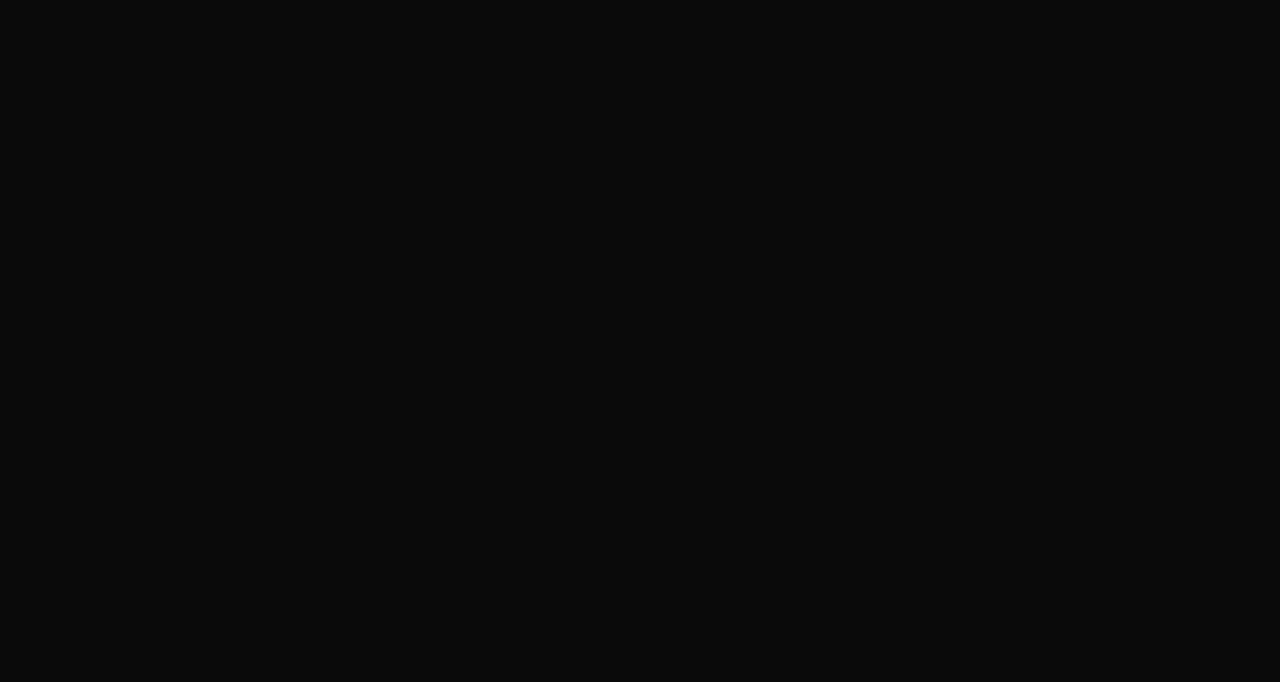
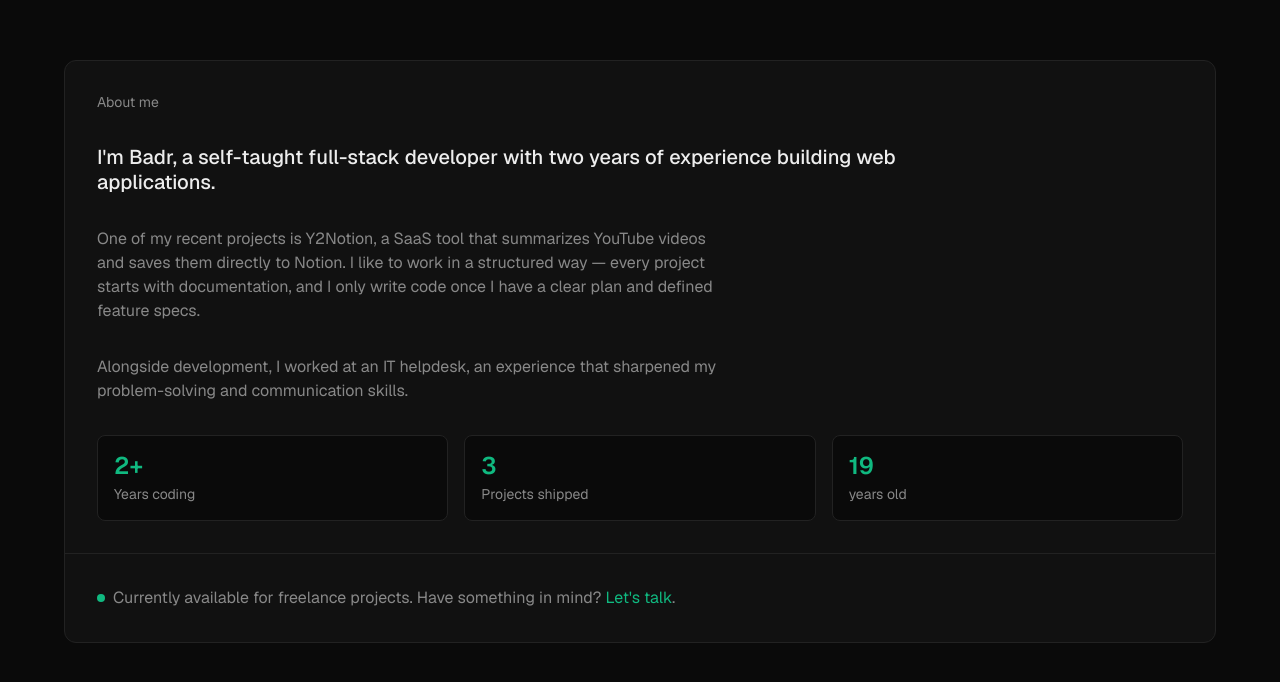
Before and after one commit to ibn-h/fullstack-portfolio, a Next.js app: page / in a window 1280 px wide. Shown: the part 1619-2301 px from the top of the page. Before the commit the page ends 1551 px from the top, so only its background shows below. Built offline with nearby package versions, Linux system fonts and the light colour scheme.

Commit message:
implement about section

```diff
--- a/app/page.tsx
+++ b/app/page.tsx
@@ -1,4 +1,5 @@
 import { Hero } from "@/components/sections/hero";
+import { About } from "@/components/sections/about";
 import ProjectsSection from "@/components/projects/ProjectsSection";
 
 export default function Home() {
@@ -6,6 +7,7 @@ export default function Home() {
     <main className="w-full">
       <Hero name="Badr" />
       <ProjectsSection/>
+      <About />
     </main>
   );
 }
--- /dev/null
+++ b/components/sections/about.tsx
@@ -0,0 +1,77 @@
+import Link from "next/link";
+
+import {
+  Card,
+  CardContent,
+  CardFooter,
+  CardHeader,
+} from "@/components/ui/card";
+
+const stats = [
+  { value: "2+", label: "Years coding" },
+  { value: "3", label: "Projects shipped" },
+  { value: "19", label: "years old" },
+];
+
+export function About() {
+  return (
+    <section id="about" className="px-6 py-xl sm:px-xl sm:py-2xl">
+      <Card className="rounded-lg border border-border bg-surface ring-0 [--card-spacing:var(--spacing-lg)]">
+        <CardHeader>
+          <h2 className="text-small text-muted">About me</h2>
+        </CardHeader>
+
+        <CardContent className="flex flex-col gap-lg">
+          <p className="text-h4 text-text max-w-[60ch]">
+            I&apos;m Badr, a self-taught full-stack developer with two years of
+            experience building web applications.
+          </p>
+
+          <p className="text-body text-muted max-w-[60ch]">
+            One of my recent projects is Y2Notion, a SaaS tool that summarizes
+            YouTube videos and saves them directly to Notion. I like to work in
+            a structured way — every project starts with documentation, and I
+            only write code once I have a clear plan and defined feature specs.
+          </p>
+
+          <p className="text-body text-muted max-w-[60ch]">
+            Alongside development, I worked at an IT helpdesk, an experience
+            that sharpened my problem-solving and communication skills.
+          </p>
+
+          <dl className="grid grid-cols-3 gap-md">
+            {stats.map((stat) => (
+              <div
+                key={stat.label}
+                className="flex flex-col-reverse gap-xs rounded-md border border-border bg-bg p-md"
+              >
+                <dt className="text-small text-muted">{stat.label}</dt>
+                <dd className="text-h3 text-primary m-0">{stat.value}</dd>
+              </div>
+            ))}
+          </dl>
+        </CardContent>
+
+        <CardFooter className="border-border bg-transparent">
+          <p className="text-body text-muted flex flex-wrap items-center gap-sm">
+            <span
+              className="size-sm shrink-0 rounded-full bg-primary"
+              aria-hidden="true"
+            />
+            <span>
+              Currently available for freelance projects. Have something in
+              mind?{" "}
+              <Link
+                href="#contact"
+                className="text-primary underline-offset-4 hover:underline"
+              >
+                Let&apos;s talk
+              </Link>
+              .
+            </span>
+          </p>
+        </CardFooter>
+      </Card>
+    </section>
+  );
+}
```
Also changed, not shown: 1 other file (tests, documents, lock files or other folders).
